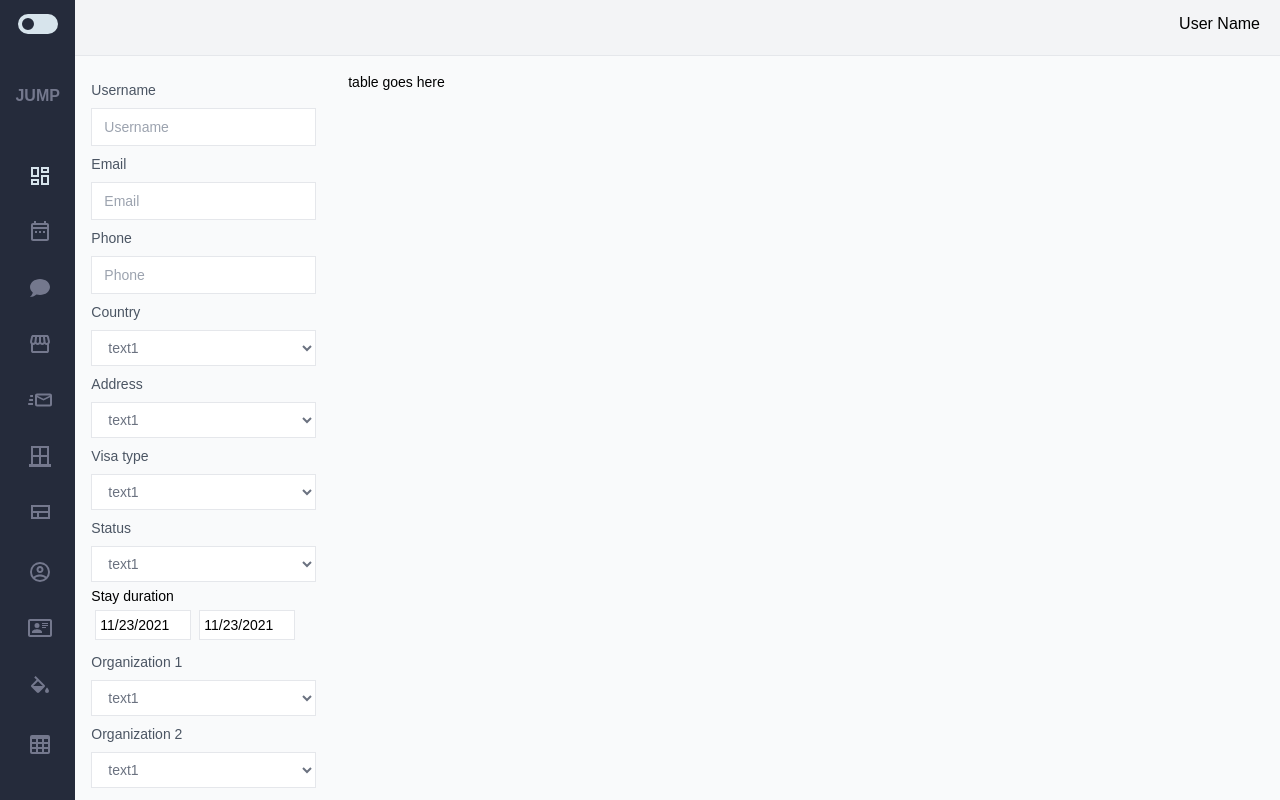
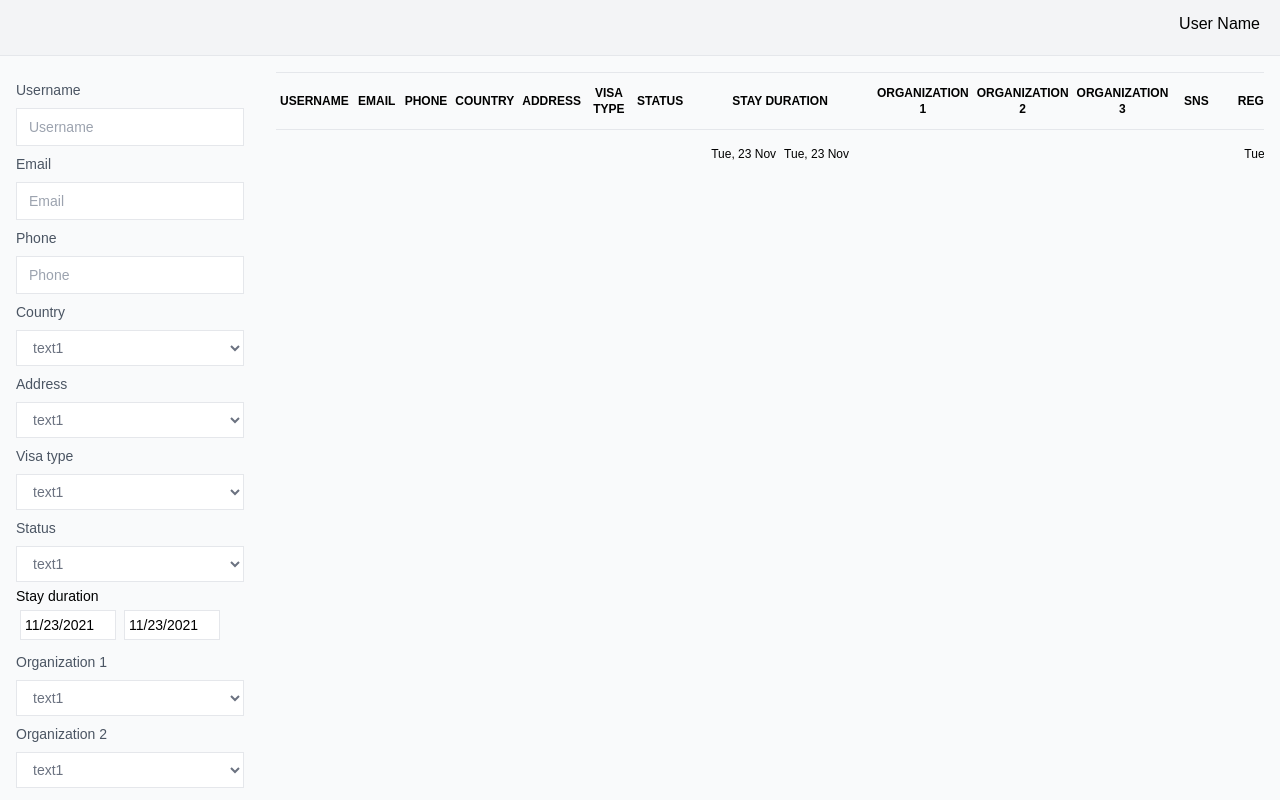
Before and after one commit to Ochirpurev-inGTN/admin_panel_jump, a Next.js app: page /dashboard in a window 1280 px wide. Built offline with nearby package versions, Linux system fonts and the light colour scheme.

Commit message:
dashboard hailtiin ur dun table hiiv

```diff
--- a/src/components/Layout.tsx
+++ b/src/components/Layout.tsx
@@ -10,7 +10,7 @@ const Layout: React.FC = ({ children }) => {
           <div className="w-full h-14 border-b bg-gray-100 py-3 px-5 flex-none">
             <p className=" text-right">User Name</p>
           </div>
-          <div className="w-full flex-grow">{children}</div>
+          <div className="w-full">{children}</div>
         </section>
       </div>
     </BodyWrapper>
--- a/src/components/Sidebar.tsx
+++ b/src/components/Sidebar.tsx
@@ -475,7 +475,7 @@ const SideBar: React.FC = ({ children }) => {
   };
 
   return (
-    <div className="max-h-screen h-screen bg-gray-600 overflow-y-auto">
+    <div className={`max-h-screen h-screen bg-gray-600 overflow-y-auto ${OpenSidebar ? 'w-56 md:w-64 xl:w-72' : 'w-20'}`}>
       <div
         className={` text-blue-200`}
         onClick={() => sideBarHandler(!OpenSidebar)}
@@ -518,7 +518,7 @@ const SideBar: React.FC = ({ children }) => {
 
       {/* side bar with only logos */}
       <div
-        className={`w-20 py-3 text-blue-100 text-sm font-medium overflow-x-hidden${
+        className={`w-20 py-3 text-blue-100 text-sm font-medium overflow-x-hidden ${
           !OpenSidebar ? "block " : "hidden "
         }`}
       >
--- /dev/null
+++ b/src/components/Table.tsx
@@ -0,0 +1,196 @@
+import React, { ReactElement, ReactNode, useEffect, useState } from "react";
+
+interface Itable {
+  userName: string;
+  email: string;
+  phone: string;
+  country: string;
+  address: string;
+  visatype: string;
+  status: string;
+  stayDuration: { start: Date; end?: Date };
+  organization1: string;
+  organization2: string;
+  organization3: string;
+  sns: string;
+  registered: Date;
+  lastLogin: Date;
+  deleted: boolean;
+}
+
+const Table = ({ data }: { data: Itable[] }) => {
+  // useEffect(() => {
+  //   console.log("table -> my props ===", data);
+  // }, [data]);
+  return (
+    <div className=" overflow-auto">
+      <table className="items-center w-full bg-transparent table-auto">
+        <thead>
+          <tr>
+            <th
+              className={
+                "px-1 border border-solid py-3 text-xs uppercase border-l-0 border-r-0  font-semibold text-center"
+              }
+            >
+              Username
+            </th>
+            <th
+              className={
+                "px-1 border border-solid py-3 text-xs uppercase border-l-0 border-r-0  font-semibold text-center"
+              }
+            >
+              Email
+            </th>
+            <th
+              className={
+                "px-1 border border-solid py-3 text-xs uppercase border-l-0 border-r-0  font-semibold text-center"
+              }
+            >
+              Phone
+            </th>
+            <th
+              className={
+                "px-1 border border-solid py-3 text-xs uppercase border-l-0 border-r-0  font-semibold text-center"
+              }
+            >
+              Country
+            </th>
+            <th
+              className={
+                "px-1 border border-solid py-3 text-xs uppercase border-l-0 border-r-0  font-semibold text-center"
+              }
+            >
+              Address
+            </th>
+            <th
+              className={
+                "px-1 border border-solid py-3 text-xs uppercase border-l-0 border-r-0  font-semibold text-center"
+              }
+            >
+              Visa type
+            </th>
+            <th
+              className={
+                "px-1 border border-solid py-3 text-xs uppercase border-l-0 border-r-0  font-semibold text-center"
+              }
+            >
+              Status
+            </th>
+            <th
+              className={
+                "px-1 border border-solid py-3 text-xs uppercase border-l-0 border-r-0  font-semibold text-center"
+              }
+            >
+              Stay duration
+            </th>
+            <th
+              className={
+                "px-1 border border-solid py-3 text-xs uppercase border-l-0 border-r-0  font-semibold text-center"
+              }
+            >
+              Organization 1
+            </th>
+            <th
+              className={
+                "px-1 border border-solid py-3 text-xs uppercase border-l-0 border-r-0  font-semibold text-center"
+              }
+            >
+              Organization 2
+            </th>
+            <th
+              className={
+                "px-1 border border-solid py-3 text-xs uppercase border-l-0 border-r-0  font-semibold text-center"
+              }
+            >
+              Organization 3
+            </th>
+            <th
+              className={
+                "px-1 border border-solid py-3 text-xs uppercase border-l-0 border-r-0  font-semibold text-center"
+              }
+            >
+              SNS
+            </th>
+            <th
+              className={
+                "px-1 border border-solid py-3 text-xs uppercase border-l-0 border-r-0  font-semibold text-center"
+              }
+            >
+              Registered
+            </th>
+            <th
+              className={
+                "px-1 border border-solid py-3 text-xs uppercase border-l-0 border-r-0  font-semibold text-center"
+              }
+            >
+              Last login
+            </th>
+            <th
+              className={
+                "px-1 border border-solid py-3 text-xs uppercase border-l-0 border-r-0  font-semibold text-center"
+              }
+            >
+              Deleted
+            </th>
+          </tr>
+        </thead>
+        <tbody>
+          {data.map((item) => {
+            return (
+              <tr key={data.indexOf(item)}>
+                <td className="border-t-0 px-6 align-middle border-l-0 border-r-0 text-xs whitespace-nowrap p-4">
+                  <span className="">{item.userName}</span>
+                </td>
+                <td className="border-t-0 px-6 align-middle border-l-0 border-r-0 text-xs whitespace-nowrap p-4">
+                  <span>{item.email}</span>
+                </td>
+                <td className="border-t-0 px-6 align-middle border-l-0 border-r-0 text-xs whitespace-nowrap p-4">
+                  <span>{item.phone}</span>
+                </td>
+                <td className="border-t-0 px-6 align-middle border-l-0 border-r-0 text-xs whitespace-nowrap p-4">
+                  <span>{item.country}</span>
+                </td>
+                <td className="border-t-0 px-6 align-middle border-l-0 border-r-0 text-xs whitespace-nowrap p-4">
+                  <span>{item.address}</span>
+                </td>
+                <td className="border-t-0 px-6 align-middle border-l-0 border-r-0 text-xs whitespace-nowrap p-4">
+                  <span>{item.visatype}</span>
+                </td>
+                <td className="border-t-0 px-6 align-middle border-l-0 border-r-0 text-xs whitespace-nowrap p-4">
+                  <span>{item.status}</span>
+                </td>
+                <td className="border-t-0 px-6 align-middle border-l-0 border-r-0 text-xs whitespace-nowrap p-4">
+                  <span className="mr-2">{item.stayDuration.start.toUTCString().slice(0,11)}</span>
+                  <span>{item.stayDuration.end?.toUTCString().slice(0,11)}</span>
+                </td>
+                <td className="border-t-0 px-6 align-middle border-l-0 border-r-0 text-xs whitespace-nowrap p-4">
+                  <span>{item.organization1}</span>
+                </td>
+                <td className="border-t-0 px-6 align-middle border-l-0 border-r-0 text-xs whitespace-nowrap p-4">
+                  <span>{item.organization2}</span>
+                </td>
+                <td className="border-t-0 px-6 align-middle border-l-0 border-r-0 text-xs whitespace-nowrap p-4">
+                  <span>{item.organization3}</span>
+                </td>
+                <td className="border-t-0 px-6 align-middle border-l-0 border-r-0 text-xs whitespace-nowrap p-4">
+                  <span>{item.sns}</span>
+                </td>
+                <td className="border-t-0 px-6 align-middle border-l-0 border-r-0 text-xs whitespace-nowrap p-4">
+                  <span>{item.registered.toUTCString().slice(0,11)}</span>
+                </td>
+                <td className="border-t-0 px-6 align-middle border-l-0 border-r-0 text-xs whitespace-nowrap p-4">
+                  <span>{item.lastLogin.toUTCString().slice(0,11)}</span>
+                </td>
+                <td className="border-t-0 px-6 align-middle border-l-0 border-r-0 text-xs whitespace-nowrap p-4">
+                  <span>{item.deleted}</span>
+                </td>
+              </tr>
+            );
+          })}
+        </tbody>
+      </table>
+    </div>
+  );
+};
+
+export default Table;
--- a/src/pages/dashboard/index.tsx
+++ b/src/pages/dashboard/index.tsx
@@ -1,9 +1,8 @@
 import type { NextPage } from "next";
 import React, { ReactElement, ReactNode, useEffect, useState } from "react";
 import Layout from "../../components/Layout";
-
 import DatePicker from "react-datepicker";
-
+import Table from "../../components/Table";
 import "react-datepicker/dist/react-datepicker.css";
 
 type NextPageWithLayout = NextPage & {
@@ -141,18 +140,18 @@ interface IsearchState {
 }
 
 const mockObj: IsearchState = {
-  userName: "hahahaha",
-  email: "hahahaha",
-  phone: "hahahaha",
-  country: "hahahaha",
-  address: "hahahaha",
-  visatype: "hahahaha",
-  status: "hahahaha",
+  userName: "",
+  email: "",
+  phone: "",
+  country: "",
+  address: "",
+  visatype: "",
+  status: "",
   stayDuration: { start: new Date(), end: new Date() },
-  organization1: "hahahaha",
-  organization2: "hahahaha",
-  organization3: "hahahaha",
-  sns: "hahahaha",
+  organization1: "",
+  organization2: "",
+  organization3: "",
+  sns: "",
   registered: new Date(),
   lastLogin: new Date(),
   deleted: true,
@@ -161,6 +160,7 @@ const mockObj: IsearchState = {
 const Dashboard: NextPageWithLayout = () => {
   const [myInnterHeight, setmyInnterHeight] = useState(0);
   const [searchState, setsearchState] = useState<IsearchState>(mockObj);
+  const [tempToTable, settempToTable] = useState<IsearchState>(mockObj);
 
   useEffect(() => {
     const currentHeight = global.window.innerHeight;
@@ -189,11 +189,11 @@ const Dashboard: NextPageWithLayout = () => {
     } else {
       null;
     }
-    // console.log("my label ===", label);
   };
 
   const searchHandler = () => {
     console.log("my all states === ", searchState);
+    settempToTable({...searchState})
   };
 
   return (
@@ -327,8 +327,7 @@ const Dashboard: NextPageWithLayout = () => {
         className="p-4 w-full text-sm bg-gray-50 overflow-scroll"
         style={{ maxHeight: myInnterHeight }}
       >
-        <div className="w-60 bg-green-200"></div>
-        <div className="">table goes here</div>
+        <Table data={[tempToTable]} />
       </div>
     </div>
   );
```
